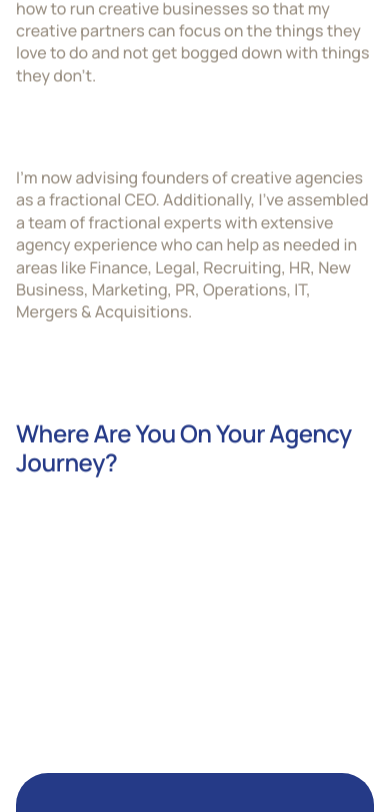
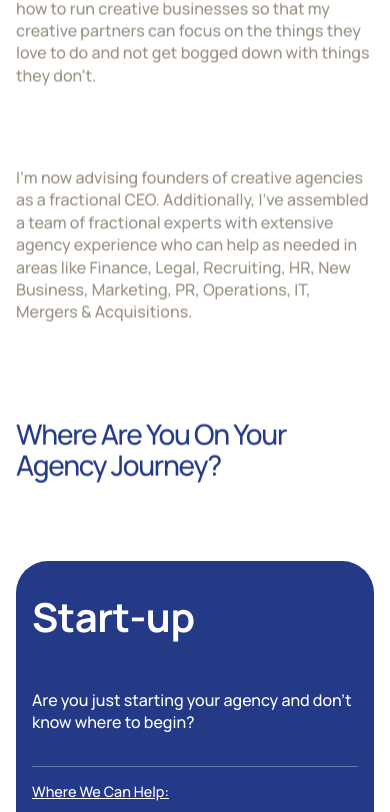
Before and after one commit to brotego/Agency-C-Suite, a Next.js app: page / in a window 390 px wide. Shown: the part 1155-1967 px from the top of the page. Built offline with nearby package versions, Linux system fonts and the light colour scheme; a web font is replaced by a local one.

Commit message:
Fix mobile footer layout: Get In Touch now appears above contact info

```diff
--- a/package.json
+++ b/package.json
@@ -12,6 +12,7 @@
     "@gsap/react": "^2.1.2",
     "gsap": "^3.13.0",
     "lenis": "^1.3.8",
+    "lucide-react": "^0.556.0",
     "next": "15.5.7",
     "react": "19.2.1",
     "react-dom": "19.2.1",
--- a/src/app/index.css
+++ b/src/app/index.css
@@ -336,7 +336,16 @@
   }
 
   .what-we-do-content {
-    gap: 3rem;
+    gap: 1rem;
+  }
+
+  .what-we-do .what-we-do-col:nth-child(1) {
+    gap: 0.5rem;
+  }
+
+  .what-we-do .what-we-do-col:nth-child(2),
+  .what-we-do .what-we-do-col:nth-child(3) {
+    gap: 0.5rem;
   }
 
   .what-we-do .what-we-do-title,
@@ -363,7 +372,16 @@
   }
 
   .what-we-do-content {
-    gap: 2rem;
+    gap: 1rem;
+  }
+
+  .what-we-do .what-we-do-col:nth-child(1) {
+    gap: 0.5rem;
+  }
+
+  .what-we-do .what-we-do-col:nth-child(2),
+  .what-we-do .what-we-do-col:nth-child(3) {
+    gap: 0.5rem;
   }
 
   .what-we-do .what-we-do-title,
@@ -401,37 +419,86 @@
 .featured-projects-container .featured-projects-header h2 {
   color: #253a87;
   text-align: left;
+  font-size: 4rem;
+  font-weight: 500;
+  letter-spacing: -0.2rem;
+  line-height: 1.1;
+  margin: 0;
 }
 
 @media (max-width: 1000px) {
   .featured-projects-container .featured-projects-header {
     width: 100%;
   }
+
+  .featured-projects-container .featured-projects-header h2 {
+    font-size: 2.5rem;
+  }
 }
 
 @media (max-width: 768px) {
   .featured-projects-container {
     padding: 6rem 0 3rem 0;
+    overflow: visible;
+    position: relative;
+    z-index: 1;
+  }
+
+  .featured-projects-container .container {
+    margin-bottom: -6rem;
+    overflow: visible;
+    position: relative;
+    z-index: 1;
+  }
+
+  .featured-projects-container .featured-projects-header {
+    overflow: visible;
+    margin-bottom: 0;
+    position: relative;
+    z-index: 2;
+  }
+
+  .featured-projects-container .featured-projects-header h2 {
+    font-size: 2rem;
+    letter-spacing: -0.08rem;
+    margin-bottom: 0;
+    padding-bottom: 0;
+    position: relative;
+    z-index: 2;
   }
 
   .featured-projects-container .container {
     padding-left: 1.5rem;
     padding-right: 1.5rem;
   }
-
-  .featured-projects-container .featured-projects-header {
-    margin-bottom: 1.5rem;
-  }
 }
 
 @media (max-width: 480px) {
   .featured-projects-container {
     padding: 4rem 0 2rem 0;
+    overflow: visible;
+    position: relative;
+    z-index: 1;
   }
 
   .featured-projects-container .container {
     padding-left: 1rem;
     padding-right: 1rem;
+    margin-bottom: -6rem;
+    overflow: visible;
+    position: relative;
+    z-index: 1;
+  }
+
+  .featured-projects-container .featured-projects-header {
+    position: relative;
+    z-index: 2;
+  }
+
+  .featured-projects-container .featured-projects-header h2 {
+    font-size: 1.75rem;
+    position: relative;
+    z-index: 2;
   }
 }
 
@@ -707,7 +774,7 @@
   font-weight: 500;
   line-height: 1.2;
   letter-spacing: -0.1rem;
-  max-width: 600px;
+  max-width: 1000px;
   overflow: visible;
   padding-bottom: 0.25rem;
 }
@@ -721,7 +788,7 @@
   flex: 1;
   display: flex;
   flex-direction: column;
-  gap: 2rem;
+  gap: 0;
 }
 
 .about-me-bottom-right {
@@ -784,8 +851,8 @@
   }
 
   .about-me-main-text h1 {
-    font-size: 2rem;
-    letter-spacing: -0.08rem;
+    font-size: 1.5rem;
+    letter-spacing: -0.06rem;
   }
 
   .about-me-name-title h3 {
@@ -815,7 +882,8 @@
   }
 
   .about-me-main-text h1 {
-    font-size: 1.75rem;
+    font-size: 1.375rem;
+    letter-spacing: -0.05rem;
   }
 }
 
--- a/src/components/FeaturedProjects/FeaturedProjects.css
+++ b/src/components/FeaturedProjects/FeaturedProjects.css
@@ -66,11 +66,33 @@
 
 /* Desktop: Position "Where We Can Help:" flush left, below description and above bubbles */
 @media (min-width: 1001px) {
+  .featured-projects .featured-project-card-description {
+    padding-bottom: 1rem;
+    margin-bottom: 1rem;
+  }
+
   .featured-projects .featured-project-card-info {
-    margin-top: 1rem;
+    margin-top: 0;
     margin-bottom: 1rem;
     width: 100%;
     text-align: left;
+    position: relative;
+    padding-top: 1rem;
+  }
+
+  .featured-projects .featured-project-card-info::before {
+    content: "";
+    position: absolute;
+    top: 0;
+    left: 0;
+    right: 0;
+    width: 100%;
+    height: 1px;
+    background-color: rgba(255, 255, 255, 0.3);
+  }
+
+  .featured-projects .featured-project-card-tags-wrapper {
+    margin-top: 0;
   }
 }
 
@@ -98,6 +120,14 @@
 
 .featured-projects .featured-project-card-description.long-description p.lg {
   font-size: 1.125rem;
+}
+
+/* First card (Start-up) - description on one line for desktop */
+@media (min-width: 1001px) {
+  .featured-projects .featured-project-card[data-card-index="0"] .featured-project-card-description p.lg:first-child,
+  .featured-projects .featured-project-card:nth-of-type(1) .featured-project-card-description p.lg:first-child {
+    white-space: nowrap;
+  }
 }
 
 /* Second card (Grow-up) - smaller description text */
@@ -170,8 +200,11 @@
   padding: 1rem 2rem;
 }
 
+/* Desktop only: wider bubbles for long descriptions */
+@media (min-width: 1001px) {
   .featured-projects .featured-project-tag-wrapper.has-long-description .featured-project-tag {
     padding: 1rem 5rem !important;
+  }
 }
 
 .featured-projects .featured-project-tag:hover {
@@ -209,8 +242,11 @@
   box-sizing: border-box;
 }
 
+/* Desktop only: smaller text for long descriptions */
+@media (min-width: 1001px) {
   .featured-projects .featured-project-tag-description.long-description p {
     font-size: 0.7rem;
+  }
 }
 
 /* Card 1 (Start-up) - Smaller bubbles */
@@ -218,8 +254,11 @@
   padding: 0.75rem 1.5rem !important;
 }
 
+/* Desktop only: wider bubbles for long descriptions on card 1 */
+@media (min-width: 1001px) {
   .featured-projects .featured-project-card:nth-of-type(1) .featured-project-tag-wrapper.has-long-description .featured-project-tag {
-  padding: 0.75rem 3rem !important;
+    padding: 0.75rem 5rem !important;
+  }
 }
 
 .featured-projects .featured-project-card:nth-of-type(1) .featured-project-tag-wrapper .featured-project-tag h3 {
@@ -248,9 +287,12 @@
   padding: 0.75rem 1.5rem !important;
 }
 
+/* Desktop only: wider bubbles for long descriptions on card 2 */
+@media (min-width: 1001px) {
   .featured-projects .featured-project-card[data-card-index="1"] .featured-project-tag-wrapper.has-long-description .featured-project-tag,
   .featured-projects .featured-project-card:nth-of-type(2) .featured-project-tag-wrapper.has-long-description .featured-project-tag {
-  padding: 0.75rem 3rem !important;
+    padding: 0.75rem 5rem !important;
+  }
 }
 
 .featured-projects .featured-project-card[data-card-index="1"] .featured-project-tag-wrapper .featured-project-tag h3,
@@ -264,9 +306,12 @@
   padding: 0.75rem 1.5rem !important;
 }
 
+/* Desktop only: wider bubbles for long descriptions on card 3 */
+@media (min-width: 1001px) {
   .featured-projects .featured-project-card[data-card-index="2"] .featured-project-tag-wrapper.has-long-description .featured-project-tag,
   .featured-projects .featured-project-card:nth-of-type(3) .featured-project-tag-wrapper.has-long-description .featured-project-tag {
-  padding: 0.75rem 3rem !important;
+    padding: 0.75rem 5rem !important;
+  }
 }
 
 .featured-projects .featured-project-card[data-card-index="2"] .featured-project-tag-wrapper .featured-project-tag h3,
@@ -277,6 +322,12 @@
 /* Mobile Layout - Numbered List */
 @media (max-width: 1000px) {
   /* Normal positioning - ScrollTrigger will handle pinning */
+  .featured-projects {
+    overflow: visible;
+    position: relative;
+    z-index: 0;
+  }
+
   .featured-projects .featured-project-card {
     position: relative;
     width: 100%;
@@ -285,6 +336,39 @@
     justify-content: center;
     align-items: center;
     padding: 2rem 0;
+    z-index: 1;
+  }
+
+  .featured-projects .featured-project-card:first-child {
+    padding-top: 0;
+    margin-top: -3rem;
+    z-index: 0;
+  }
+
+  /* Add line above "Where We Can Help:" on mobile */
+  .featured-projects .featured-project-card-description {
+    padding-bottom: 1rem;
+    margin-bottom: 1rem;
+  }
+
+  .featured-projects .featured-project-card-info {
+    margin-top: 0;
+    margin-bottom: 1rem;
+    width: 100%;
+    text-align: left;
+    position: relative;
+    padding-top: 1rem;
+  }
+
+  .featured-projects .featured-project-card-info::before {
+    content: "";
+    position: absolute;
+    top: 0;
+    left: 0;
+    right: 0;
+    width: 100%;
+    height: 1px;
+    background-color: rgba(255, 255, 255, 0.3);
   }
 
   .featured-projects .featured-project-card-inner {
@@ -335,11 +419,19 @@
 
   .featured-projects .featured-project-mobile-item-number {
     flex-shrink: 0;
-    font-size: 1.5rem;
-    font-weight: 700;
+    display: flex;
+    align-items: flex-start;
+    justify-content: flex-start;
     color: #ffffff;
-    line-height: 1.2;
     min-width: 2rem;
+    padding-top: 0.125rem;
+  }
+
+  .featured-projects .featured-project-mobile-item-number svg {
+    width: 24px;
+    height: 24px;
+    stroke: #ffffff;
+    stroke-width: 2;
   }
 
   .featured-projects .featured-project-mobile-item-content {
--- a/src/components/FeaturedProjects/FeaturedProjects.jsx
+++ b/src/components/FeaturedProjects/FeaturedProjects.jsx
@@ -6,6 +6,59 @@ import { useEffect, useRef } from "react";
 
 import { gsap } from "gsap";
 import { ScrollTrigger } from "gsap/ScrollTrigger";
+import {
+  Circle,
+  Users,
+  FileText,
+  DollarSign,
+  Settings,
+  Calculator,
+  Network,
+  Target,
+  Rocket,
+  Briefcase,
+  Handshake,
+  FileSearch,
+  Heart,
+  Megaphone,
+  Cog,
+  UserCheck,
+  Building2,
+  PenTool,
+  Scale,
+  TrendingUp,
+  Radio
+} from "lucide-react";
+
+// Map service names to appropriate icons
+const getServiceIcon = (serviceName) => {
+  const iconMap = {
+    "Partner Alignment": Users,
+    "Formation": FileText,
+    "Fundraising": DollarSign,
+    "Operations Set-up": Settings,
+    "Financial Planning": Calculator,
+    "Organization Planning": Network,
+    "Positioning": Target,
+    "Go-to-Market": Rocket,
+    "New Business": Briefcase,
+    "Client Management": Handshake,
+    "Financial": DollarSign,
+    "Business Review": FileSearch,
+    "Client Relationships": Heart,
+    "Marketing & PR": Megaphone,
+    "Operations": Cog,
+    "HR": UserCheck,
+    "M&A Planning": Building2,
+    "Proposal Development": PenTool,
+    "Legal": Scale,
+    "Growth Planning": TrendingUp,
+    "Operations Planning": Settings,
+    "PR": Radio,
+  };
+
+  return iconMap[serviceName] || Circle;
+};
 
 const FeaturedProjects = () => {
 
@@ -360,29 +413,41 @@ const FeaturedProjects = () => {
                 </div>
                 <div className="featured-project-card-tags-wrapper">
                   <div className="featured-project-card-tags">
-                    {project.tags.map((tag, tagIndex) => (
-                      <div key={tagIndex} className="featured-project-tag-wrapper">
+                    {project.tags.map((tag, tagIndex) => {
+                      // Consider description long if it's over 80 characters
+                      const isLongDescription = tag.description && tag.description.length > 80;
+                      return (
+                        <div
+                          key={tagIndex}
+                          className={`featured-project-tag-wrapper ${isLongDescription ? 'has-long-description' : ''}`}
+                        >
                           <div className="featured-project-tag">
                             <h3>{tag.name}</h3>
                           </div>
-                        <div className="featured-project-tag-description">
+                          <div className={`featured-project-tag-description ${isLongDescription ? 'long-description' : ''}`}>
                             <p>{tag.description}</p>
                           </div>
                         </div>
-                    ))}
+                      );
+                    })}
                   </div>
                 </div>
                 {/* Mobile layout: numbered list */}
                 <div className="featured-project-mobile-list">
-                  {project.tags.map((tag, tagIndex) => (
+                  {project.tags.map((tag, tagIndex) => {
+                    const IconComponent = getServiceIcon(tag.name);
+                    return (
                       <div key={tagIndex} className="featured-project-mobile-item">
-                      <div className="featured-project-mobile-item-number">{tagIndex + 1}</div>
+                        <div className="featured-project-mobile-item-number">
+                          <IconComponent size={24} strokeWidth={2} />
+                        </div>
                         <div className="featured-project-mobile-item-content">
                           <h3 className="featured-project-mobile-item-title">{tag.name}</h3>
                           <p className="featured-project-mobile-item-description">{tag.description}</p>
                         </div>
                       </div>
-                  ))}
+                    );
+                  })}
                 </div>
               </div>
             </div>
--- a/src/components/Footer/Footer.css
+++ b/src/components/Footer/Footer.css
@@ -118,9 +118,9 @@
 .footer-outro-right {
   flex: 0 0 auto;
   display: flex;
-  flex-direction: row;
+  flex-direction: column;
   align-items: flex-start;
-  gap: 4rem;
+  gap: 0.5rem;
   margin-left: auto;
 }
 
@@ -268,10 +268,10 @@
   }
 
   .footer-outro-right {
-    flex-direction: row;
+    flex-direction: column;
     align-items: flex-start;
     text-align: left;
-    gap: 4rem;
+    gap: 0.5rem;
     margin-left: auto;
   }
 
@@ -319,14 +319,20 @@
 
   .footer-outro-content {
     gap: 1.5rem;
-    flex-direction: row;
-    align-items: flex-end;
+    flex-direction: column;
+    align-items: flex-start;
+  }
+
+  .footer-outro-left {
+    order: 1;
   }
 
   .footer-outro-right {
-    gap: 4rem;
-    flex-direction: row;
-    margin-left: auto;
+    order: 2;
+    gap: 0.5rem;
+    flex-direction: column;
+    margin-left: 0;
+    width: 100%;
   }
 
   .footer-section-item {
@@ -359,13 +365,20 @@
   }
 
   .footer-outro-content {
-    flex-direction: row;
-    align-items: flex-end;
+    flex-direction: column;
+    align-items: flex-start;
+  }
+
+  .footer-outro-left {
+    order: 1;
   }
 
   .footer-outro-right {
-    flex-direction: row;
-    margin-left: auto;
+    order: 2;
+    gap: 0.5rem;
+    flex-direction: column;
+    margin-left: 0;
+    width: 100%;
   }
 
   .footer-section-item {
--- a/src/components/Footer/Footer.jsx
+++ b/src/components/Footer/Footer.jsx
@@ -15,6 +15,13 @@ const Footer = () => {
       <div className="footer-outro">
         <div className="container footer-outro-content">
           <div className="footer-outro-left">
+            <div className="footer-header">
+              <Copy delay={0.1}>
+                <h3>Get In Touch</h3>
+              </Copy>
+            </div>
+          </div>
+          <div className="footer-outro-right">
             <div className="footer-section">
               <Copy delay={0.15}>
                 <p className="footer-section-item">
@@ -40,13 +47,6 @@ const Footer = () => {
                 </p>
               </Copy>
             </div>
-            <div className="footer-header">
-              <Copy delay={0.1}>
-                <h3>Get In Touch</h3>
-              </Copy>
-            </div>
-          </div>
-          <div className="footer-outro-right">
           </div>
         </div>
         <div className="container">
--- a/src/components/HowIWork/HowIWork.css
+++ b/src/components/HowIWork/HowIWork.css
@@ -178,6 +178,7 @@
     opacity: 1 !important;
     transform: translateY(0) !important;
     pointer-events: auto !important;
+    text-align: left;
   }
 
   .how-i-work-bubbles {
@@ -188,10 +189,16 @@
 
   .how-i-work-bubble-wrapper {
     gap: 1rem;
+    align-items: flex-start;
+    flex: none;
+    width: 100%;
   }
 
   .how-i-work-bubble {
     padding: 1rem 0.75rem;
+    width: 100%;
+    max-width: 100%;
+    flex: none;
   }
 
   .how-i-work-bubble.active,
--- a/src/components/TopBar/TopBar.jsx
+++ b/src/components/TopBar/TopBar.jsx
@@ -34,6 +34,7 @@ const TopBar = () => {
   const splitTextRefs = useRef([]);
 
   const menuLinks = [
+    { label: "Home", route: "#hero" },
     { label: "What is ACS?", route: "#what-we-do" },
     { label: "Where We Can Help", route: "#featured-projects" },
     { label: "How We Work", route: "#how-i-work" },
@@ -250,18 +251,6 @@ const TopBar = () => {
         scrollDirection = -1; // Scrolling up
       }
       lastScrollY = currentScrollY;
-
-      // Show logo when scrolling up (but not when at top, handled separately)
-      if (scrollDirection === -1 && currentScrollY > 0) {
-        // Show logo when scrolling up
-        if (logo) {
-          gsap.to(logo, {
-            y: 0,
-            duration: 0.6,
-            ease: "power4.out",
-          });
-        }
-      }
 
       // Expand button and show logo only when at top
       if (currentScrollY <= 1) { // Use <= 1 to catch cases where it might be slightly above 0 due to browser rounding
```
Also changed, not shown: 1 other file (tests, documents, lock files or other folders). Lines whose indentation alone changed are shown as unchanged.
